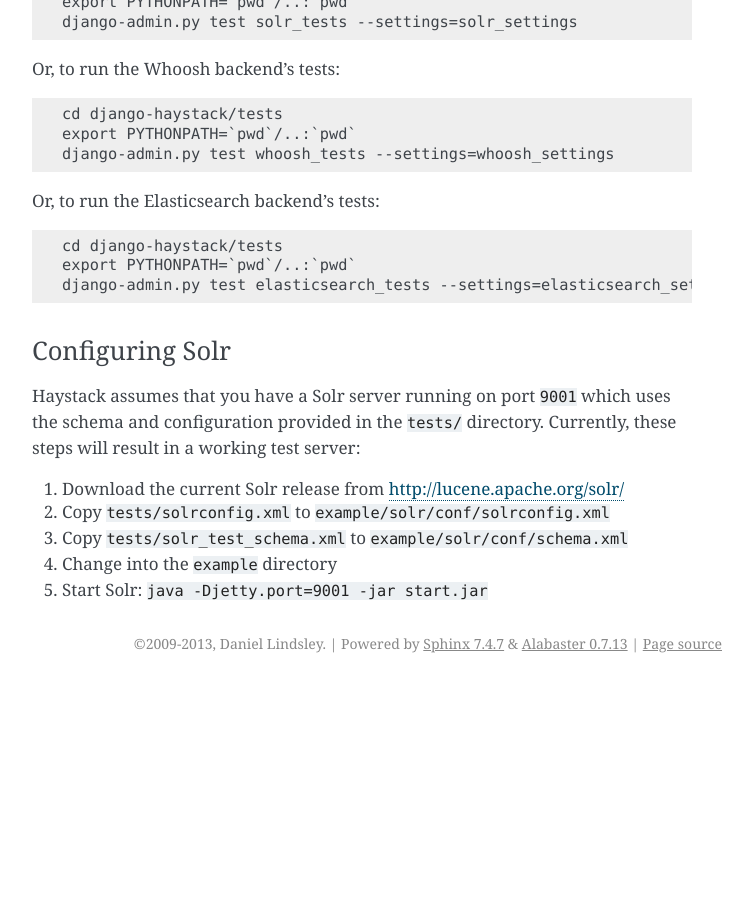
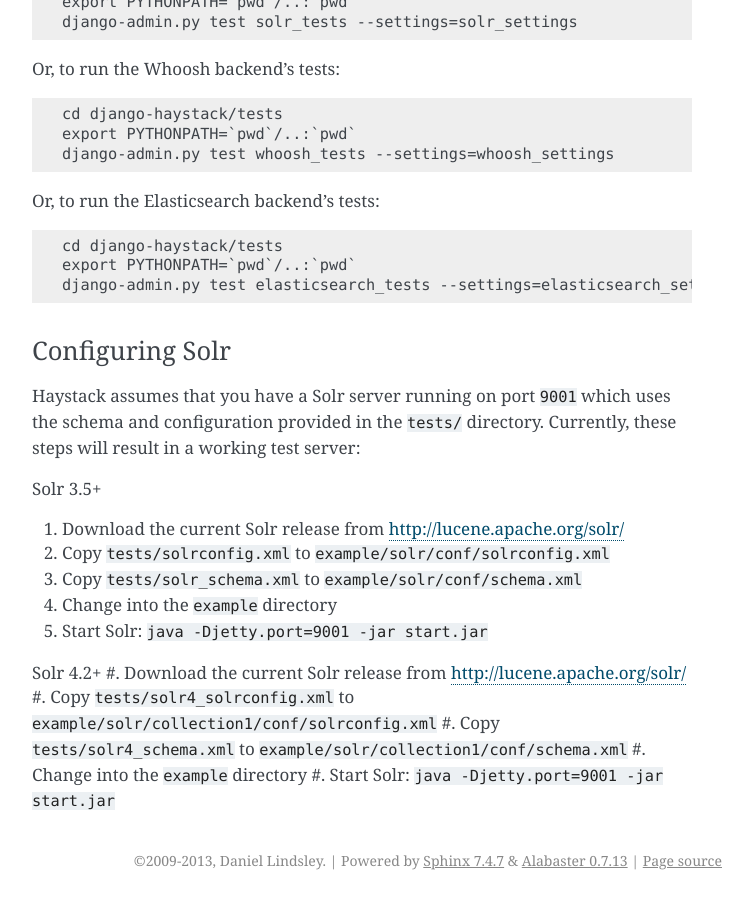
Before and after one commit to django-haystack/django-haystack, a Sphinx documentation site: the page built from docs/running_tests.rst, in a window 1280 px wide and 900 px high, scrolled down 1258 px. Shown: the whole window, without its empty margins (388-1141 px from the left). Built offline with Sphinx 7.4.7, drawn with Linux system fonts in a browser that asks for light colours; before the commit the page ends 1941 px from its top, so only the background shows below that.

Commit message:
add solr 4.2 configs for testing

```diff
--- a/docs/running_tests.rst
+++ b/docs/running_tests.rst
@@ -81,8 +81,17 @@
 configuration provided in the ``tests/`` directory. Currently, these steps will result in a working
 test server:
 
+Solr 3.5+
+
 #. Download the current Solr release from http://lucene.apache.org/solr/
 #. Copy ``tests/solrconfig.xml`` to ``example/solr/conf/solrconfig.xml``
-#. Copy ``tests/solr_test_schema.xml`` to ``example/solr/conf/schema.xml``
+#. Copy ``tests/solr_schema.xml`` to ``example/solr/conf/schema.xml``
 #. Change into the ``example`` directory
 #. Start Solr: ``java -Djetty.port=9001 -jar start.jar``
+
+Solr 4.2+
+#. Download the current Solr release from http://lucene.apache.org/solr/
+#. Copy ``tests/solr4_solrconfig.xml`` to ``example/solr/collection1/conf/solrconfig.xml``
+#. Copy ``tests/solr4_schema.xml`` to ``example/solr/collection1/conf/schema.xml``
+#. Change into the ``example`` directory
+#. Start Solr: ``java -Djetty.port=9001 -jar start.jar``
```
Also changed, not shown: 5 other files.
